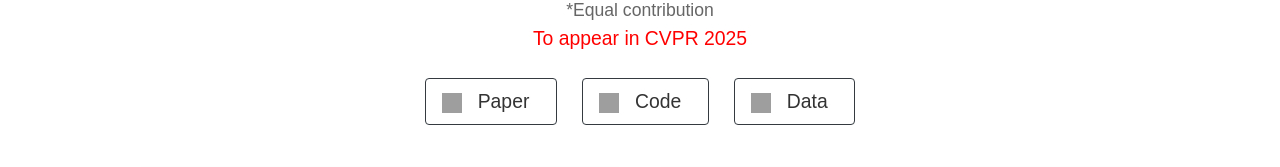
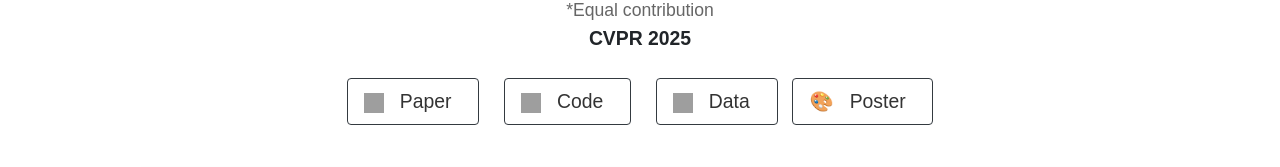
Before and after one commit to monday-dataset/monday-dataset.github.io, a plain HTML site: page index.html in a window 1280 px wide. Shown: the part 270-437 px from the top of the page. Drawn offline with nearby package versions, Linux system fonts and the light colour scheme; grey boxes are pictures that could not be loaded; a web font is replaced by a local one.

Commit message:
Add poster button

```diff
--- a/index.html
+++ b/index.html
@@ -238,6 +238,12 @@
           border-color: #1f5fa0;
         }
 
+        .btn-poster:hover {
+          background-color: #7C3AED;
+          color: white;
+          border-color: #7C3AED;
+        }
+
 
 
     </style>
@@ -345,7 +351,7 @@
               </div>
 
               <div class="center-row">
-                <span class="conference"; style="color: red">To appear in CVPR 2025</span>
+                <span class="conference" style="font-weight: bold;">CVPR 2025</span>
               </div>
 
 
@@ -365,8 +371,13 @@
                             </a>&nbsp;&nbsp;
 
                             <a href="https://huggingface.co/datasets/runamu/MONDAY" class="btn btn-outline-dark btn-data btn-big" role="button">
-                              <img src="https://cdn.simpleicons.org/huggingface" alt="GitHub" width="20" height="20">
+                              <img src="https://cdn.simpleicons.org/huggingface" alt="HuggingFace" width="20" height="20">
                               &nbsp; Data &nbsp;
+                            </a>
+
+                            <a href="data/MONDAY_CVPR_Poster.pdf" class="btn btn-outline-dark btn-poster btn-big" role="button">
+                              &#127912;
+                              &nbsp; Poster &nbsp;
                             </a>
                           </span>
                       </div>
```
Also changed, not shown: 1 other file.
